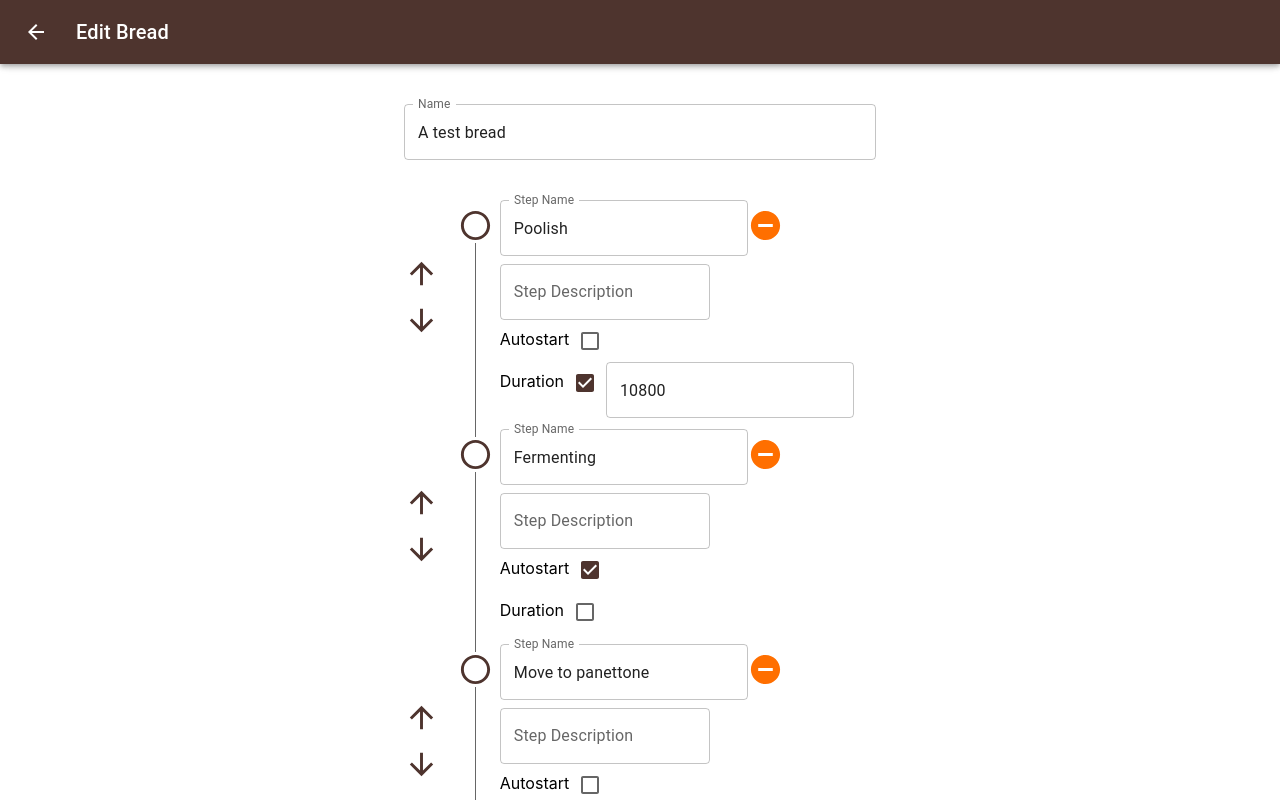
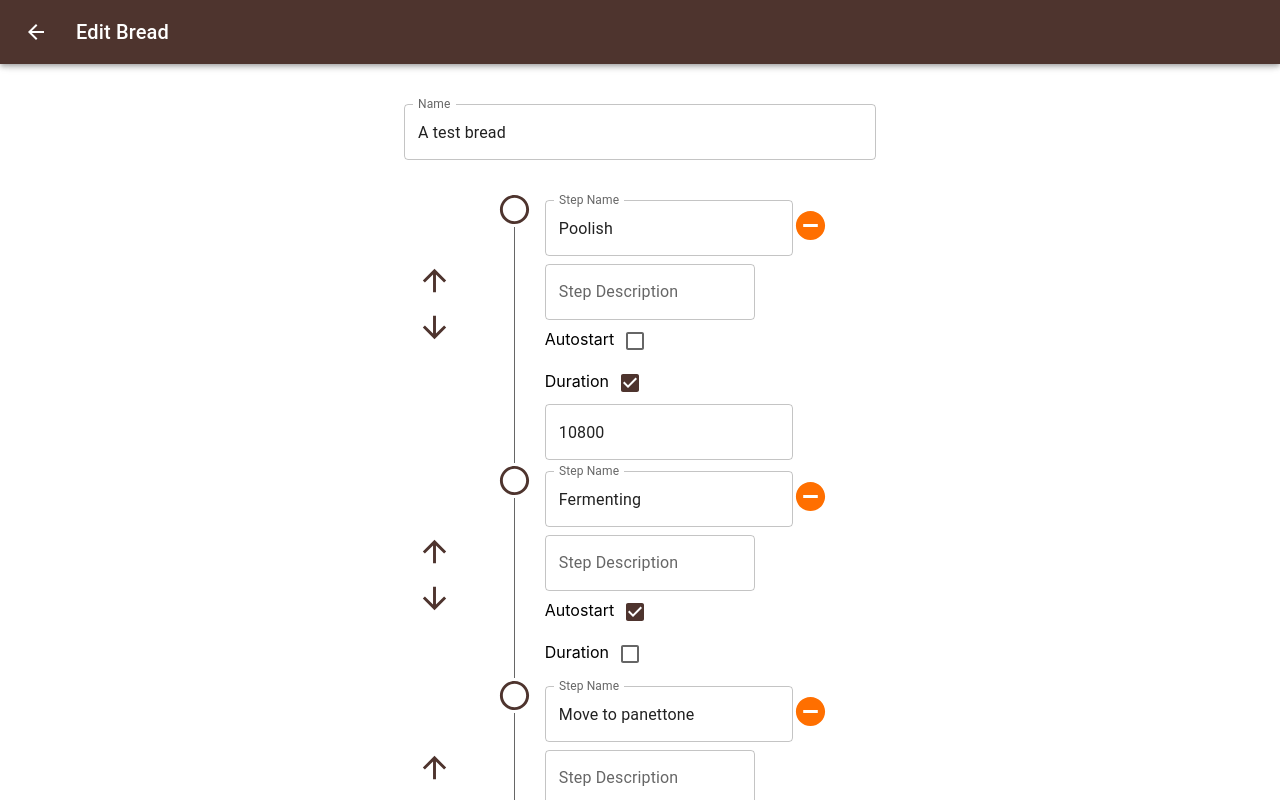
Before and after one commit to pewit90/yeastly, a React (Create React App) app: page /edit/1 in a window 1280 px wide. Shown: the top 800 px of the page. Built offline with nearby package versions, Linux system fonts and the light colour scheme.

Commit message:
Common component for progress stepper

```diff
--- a/src/components/BreadHistory.tsx
+++ b/src/components/BreadHistory.tsx
@@ -9,7 +9,7 @@ import {
 } from "@mui/material";
 import { useNavigate } from "react-router-dom";
 import { Bread } from "../model/bread";
-import { Page } from "./Page";
+import { Page } from "./common/Page";
 import DeleteIcon from "@mui/icons-material/Delete";
 import { deleteBread, getBreads } from "../model/store";
 import { useState } from "react";
--- a/src/components/BreadView.tsx
+++ b/src/components/BreadView.tsx
@@ -19,7 +19,8 @@ import { useNavigate, useParams } from "react-router-dom";
 import { Bread } from "../model/bread";
 import { Step, StepState } from "../model/step";
 import { getBread, storeBread } from "../model/store";
-import { Page } from "./Page";
+import { Page } from "./common/Page";
+import { ProgressStepperElement } from "./common/ProgressStepperElement";
 
 export interface StepViewProps {
   step: Step;
@@ -107,35 +108,10 @@ function StepView({
 }
 
 function CompletedStep(props: { step: Step; isLast: Boolean }) {
-  return (
-    <Box sx={{ display: "flex", gap: "0.4rem", width: "100%" }}>
-      <Box
-        sx={{
-          mt: "0.45rem",
-          width: "5rem",
-          fontWeight: "bold",
-          textAlign: "right",
-        }}
-      ></Box>
-      <Box
-        sx={{
-          flex: 0,
-          minWidth: "3rem",
-          minHeight: "4rem",
-          display: "flex",
-          flexDirection: "column",
-          alignItems: "center",
-        }}
-      >
-        <CheckCircleIcon color="primary" fontSize="large" />
-        {!props.isLast && (
-          <Box
-            component="span"
-            sx={{ flex: "1", width: "1px", backgroundColor: "text.secondary" }}
-          ></Box>
-        )}
-      </Box>
-      <Box sx={{ flex: 1, paddingBottom: "0.2rem" }}>
+  const icon = <CheckCircleIcon color="primary" fontSize="large" />;
+  const right = (
+    <>
+      {" "}
       <Typography
         variant="h6"
         sx={{
@@ -149,41 +125,18 @@ function CompletedStep(props: { step: Step; isLast: Boolean }) {
       <Box sx={{ color: "gray" }}>
         {formatDuration(stepDuration(props.step))}
       </Box>
-      </Box>
-    </Box>
+    </>
   );
+  return ProgressStepperElement({
+    icon: icon,
+    right: right,
+    isLast: props.isLast,
+  });
 }
 
 function PendingStep(props: { step: Step; isLast: Boolean }) {
-  return (
-    <Box sx={{ display: "flex", gap: "0.4rem", width: "100%" }}>
-      <Box
-        sx={{
-          mt: "0.45rem",
-          width: "5rem",
-          fontWeight: "bold",
-          textAlign: "right",
-        }}
-      ></Box>
-      <Box
-        sx={{
-          flex: 0,
-          minWidth: "3rem",
-          minHeight: "4rem",
-          display: "flex",
-          flexDirection: "column",
-          alignItems: "center",
-        }}
-      >
-        <RadioButtonUncheckedIcon color="primary" fontSize="large" />
-        {!props.isLast && (
-          <Box
-            component="span"
-            sx={{ flex: "1", width: "1px", backgroundColor: "text.secondary" }}
-          ></Box>
-        )}
-      </Box>
-      <Box sx={{ flex: 1, paddingBottom: "0.2rem" }}>
+  const icon = <RadioButtonUncheckedIcon color="primary" fontSize="large" />;
+  const right = (
     <Typography
       variant="h6"
       sx={{
@@ -194,9 +147,12 @@ function PendingStep(props: { step: Step; isLast: Boolean }) {
     >
       {props.step.name}
     </Typography>
-      </Box>
-    </Box>
   );
+  return ProgressStepperElement({
+    icon: icon,
+    right: right,
+    isLast: props.isLast,
+  });
 }
 
 function CurrentStep(props: {
@@ -208,16 +164,7 @@ function CurrentStep(props: {
   onReset: () => void;
   onResumePrevious: () => void;
 }) {
-  return (
-    <Box sx={{ display: "flex", gap: "0.4rem", width: "100%" }}>
-      <Box
-        sx={{
-          mt: "0.5rem",
-          width: "5rem",
-          fontWeight: "bold",
-          textAlign: "right",
-        }}
-      >
+  const left = (
     <Box>
       <RefreshContainer
         content={() => (
@@ -225,30 +172,17 @@ function CurrentStep(props: {
         )}
       />
     </Box>
-      </Box>
-      <Box
-        sx={{
-          flex: 0,
-          minWidth: "3rem",
-          display: "flex",
-          flexDirection: "column",
-          alignItems: "center",
-        }}
-      >
+  );
+  const icon = (
     <StepMenu
       onReset={
         props.step.state === StepState.STARTED ? props.onReset : undefined
       }
       onResumePrevious={!props.isFirst ? props.onResumePrevious : undefined}
     />
-        {!props.isLast && (
-          <Box
-            component="span"
-            sx={{ flex: "1", width: "1px", backgroundColor: "text.secondary" }}
-          ></Box>
-        )}
-      </Box>
-      <Box sx={{ flex: 1, paddingBottom: "0.2rem" }}>
+  );
+  const right = (
+    <>
       <Typography
         variant="h6"
         sx={{
@@ -262,22 +196,21 @@ function CurrentStep(props: {
       {props.step.description && (
         <Typography>{props.step.description}</Typography>
       )}
-        <Box
-          display="flex"
-          mt="1rem"
-          mb="2rem"
-          justifyContent="end"
-          gap="0.5rem"
-        >
+      <Box display="flex" mt="1rem" mb="2rem" justifyContent="end" gap="0.5rem">
         <StepControls
           state={props.step.state}
           onStart={props.onStart}
           onContinue={props.onContinue}
         />
       </Box>
-      </Box>
-    </Box>
+    </>
   );
+  return ProgressStepperElement({
+    left: left,
+    icon: icon,
+    right: right,
+    isLast: props.isLast,
+  });
 }
 
 function StepControls(props: {
--- a/src/components/EditBread.tsx
+++ b/src/components/EditBread.tsx
@@ -13,7 +13,8 @@ import { useNavigate, useParams } from "react-router-dom";
 import { Bread } from "../model/bread";
 import { Step } from "../model/step";
 import { getBread, storeBread } from "../model/store";
-import { Page } from "./Page";
+import { Page } from "./common/Page";
+import { ProgressStepperElement } from "./common/ProgressStepperElement";
 
 function EditStep(props: {
   step: Step;
@@ -58,9 +59,7 @@ function EditStep(props: {
     });
     props.onPropertyChange(newStep);
   };
-
-  return (
-    <Box sx={{ display: "flex", gap: "0.4rem", width: "100%" }}>
+  const left = (
     <Box sx={{ mt: "4rem", width: "3rem", fontWeight: "bold" }}>
       <ArrowUpwardIcon
         fontSize="large"
@@ -74,27 +73,10 @@ function EditStep(props: {
         onClick={() => props.onMoveDown()}
       />
     </Box>
-      <Box
-        sx={{
-          flex: 0,
-          mt: "1rem",
-          mb: "-1rem",
-          display: "flex",
-          flexDirection: "column",
-          alignItems: "center",
-        }}
-      >
-        <RadioButtonUncheckedIcon fontSize="large" color="primary" />
-        <Box
-          component="span"
-          sx={{
-            flex: "1",
-            width: "1px",
-            backgroundColor: "text.secondary",
-          }}
-        ></Box>
-      </Box>
-      <Box sx={{ flex: 1, paddingBottom: "0.2rem" }}>
+  );
+  const icon = <RadioButtonUncheckedIcon fontSize="large" color="primary" />;
+  const right = (
+    <>
       <Stack direction={"row"} width="100%">
         <TextField
           label="Step Name"
@@ -138,9 +120,14 @@ function EditStep(props: {
           />
         )}
       </Box>
-      </Box>
-    </Box>
+    </>
   );
+  return ProgressStepperElement({
+    left: left,
+    icon: icon,
+    right: right,
+    isLast: false,
+  });
 }
 
 function EditSteps(props: { steps: Step[]; onChange: Function }) {
@@ -201,14 +188,16 @@ function EditSteps(props: { steps: Step[]; onChange: Function }) {
           onDelete={() => handleStepDeletion(index)}
         />
       ))}
-      <Box sx={{ mt: "1rem", display: "flex", gap: "0.4rem", width: "100%" }}>
-        <Box sx={{ mt: "0.1rem", width: "3rem", fontWeight: "bold" }} />
+      <ProgressStepperElement
+        icon={
           <AddCircleIcon
             fontSize="large"
             color="secondary"
             onClick={() => handleAddStep()}
           />
-      </Box>
+        }
+        isLast={true}
+      />
     </Box>
   );
 }
--- a/src/components/HydrationCalculatorPage.tsx
+++ b/src/components/HydrationCalculatorPage.tsx
@@ -1,4 +1,4 @@
-import { Page } from "./Page";
+import { Page } from "./common/Page";
 import Grid from "@mui/material/Unstable_Grid2";
 import { Typography, FilledInput } from "@mui/material";
 import { Hydration } from "../model/hydration";
--- /dev/null
+++ b/src/components/common/ProgressStepperElement.tsx
@@ -0,0 +1,43 @@
+import { Box } from "@mui/material";
+import { ReactElement } from "react";
+
+export function ProgressStepperElement(props: {
+  left?: ReactElement;
+  icon: ReactElement;
+  right?: ReactElement;
+  isLast: Boolean;
+}) {
+  return (
+    <Box sx={{ display: "flex", gap: "0.4rem", width: "100%" }}>
+      <Box
+        sx={{
+          mt: "0.45rem",
+          width: "5rem",
+          fontWeight: "bold",
+          textAlign: "right",
+        }}
+      >
+        {props.left}
+      </Box>
+      <Box
+        sx={{
+          flex: 0,
+          minWidth: "3rem",
+          minHeight: "4rem",
+          display: "flex",
+          flexDirection: "column",
+          alignItems: "center",
+        }}
+      >
+        {props.icon}
+        {!props.isLast && (
+          <Box
+            component="span"
+            sx={{ flex: "1", width: "1px", backgroundColor: "text.secondary" }}
+          ></Box>
+        )}
+      </Box>
+      <Box sx={{ flex: 1, paddingBottom: "0.2rem" }}>{props.right}</Box>
+    </Box>
+  );
+}
```
Also changed, not shown: src/components/common/Page.tsx (renamed from src/components/Page.tsx). Lines whose indentation alone changed are shown as unchanged.
